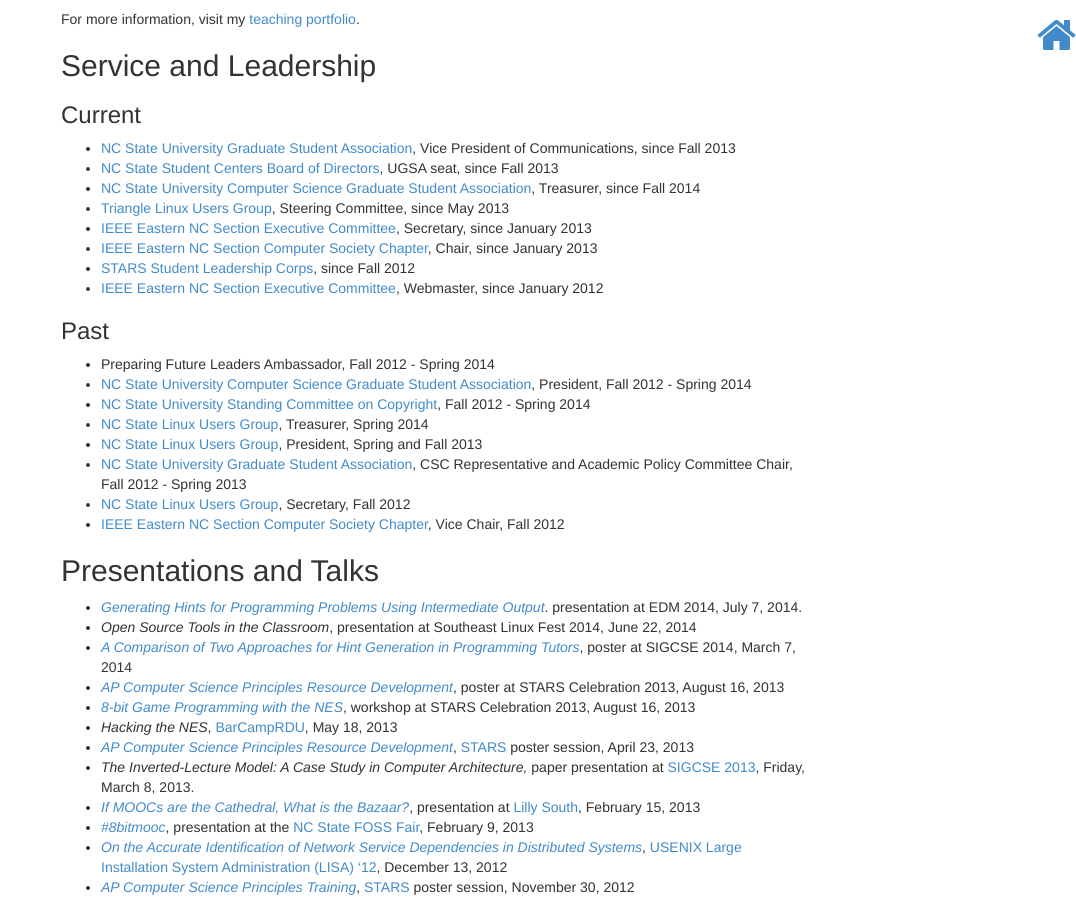
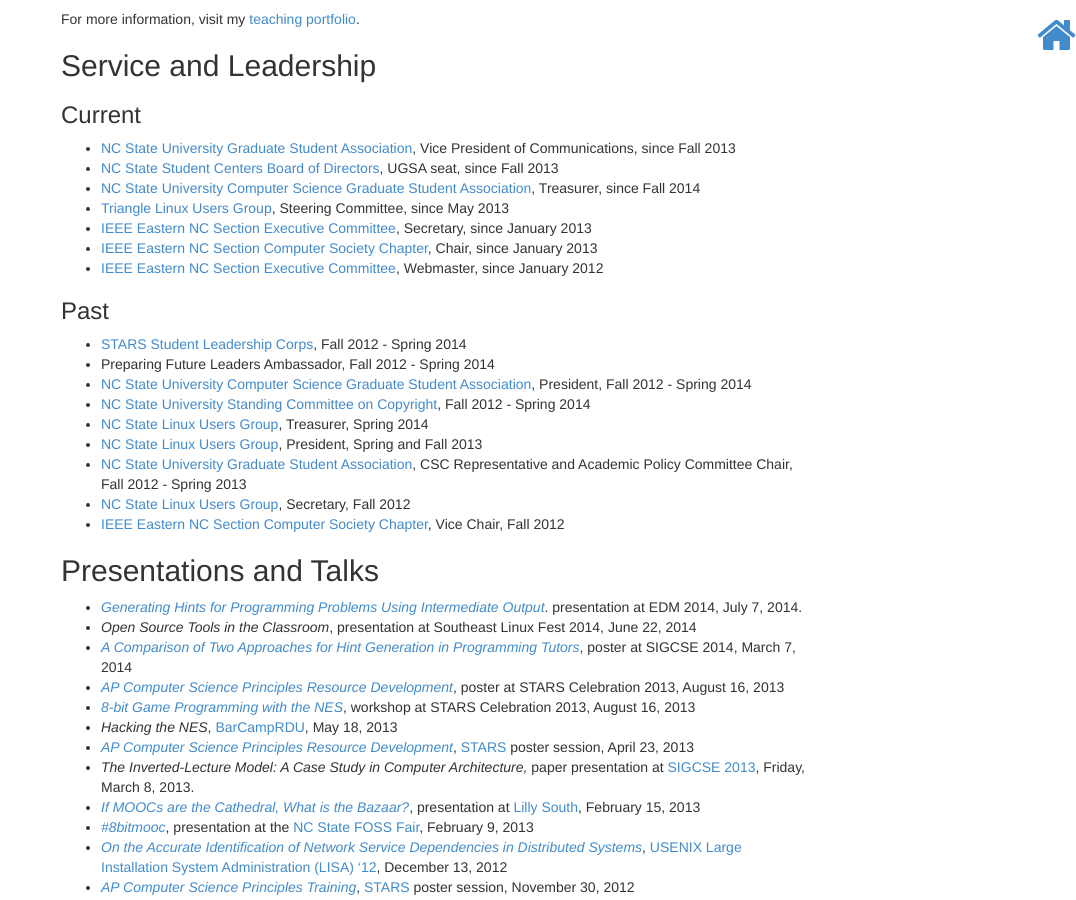
Before and after one commit to isharacomix/oldsite, a Jekyll site: the page built from cv.md, in a window 1280 px wide and 900 px high, scrolled down 1549 px. Shown: the whole window, without its empty margins (204-1280 px from the left). Built offline with Jekyll 4.4.1, drawn with Linux system fonts in a browser that asks for light colours; Markdown is read by kramdown in place of the engine named in the settings; comment, search, counter and statistics services are not loaded.

Commit message:
Update cv.md

```diff
--- a/cv.md
+++ b/cv.md
@@ -79,10 +79,10 @@
  * [Triangle Linux Users Group](http://trilug.org), Steering Committee, since May 2013
  * [IEEE Eastern NC Section Executive Committee](http://sites.ieee.org/encs/), Secretary, since January 2013
  * [IEEE Eastern NC Section Computer Society Chapter](http://sites.ieee.org/encs/computer), Chair, since January 2013
- * [STARS Student Leadership Corps](http://stars.csc.ncsu.edu/), since Fall 2012
  * [IEEE Eastern NC Section Executive Committee](http://sites.ieee.org/encs/), Webmaster, since January 2012
 
 ### Past
+ * [STARS Student Leadership Corps](http://stars.csc.ncsu.edu/), Fall 2012 - Spring 2014
  * Preparing Future Leaders Ambassador, Fall 2012 - Spring 2014
  * [NC State University Computer Science Graduate Student Association](http://ncsu.orgsync.com/org/cscgsa), President, Fall 2012 - Spring 2014
  * [NC State University Standing Committee on Copyright](http://www.provost.ncsu.edu/governance/standing-committees/copyright/), Fall 2012 - Spring 2014
```
